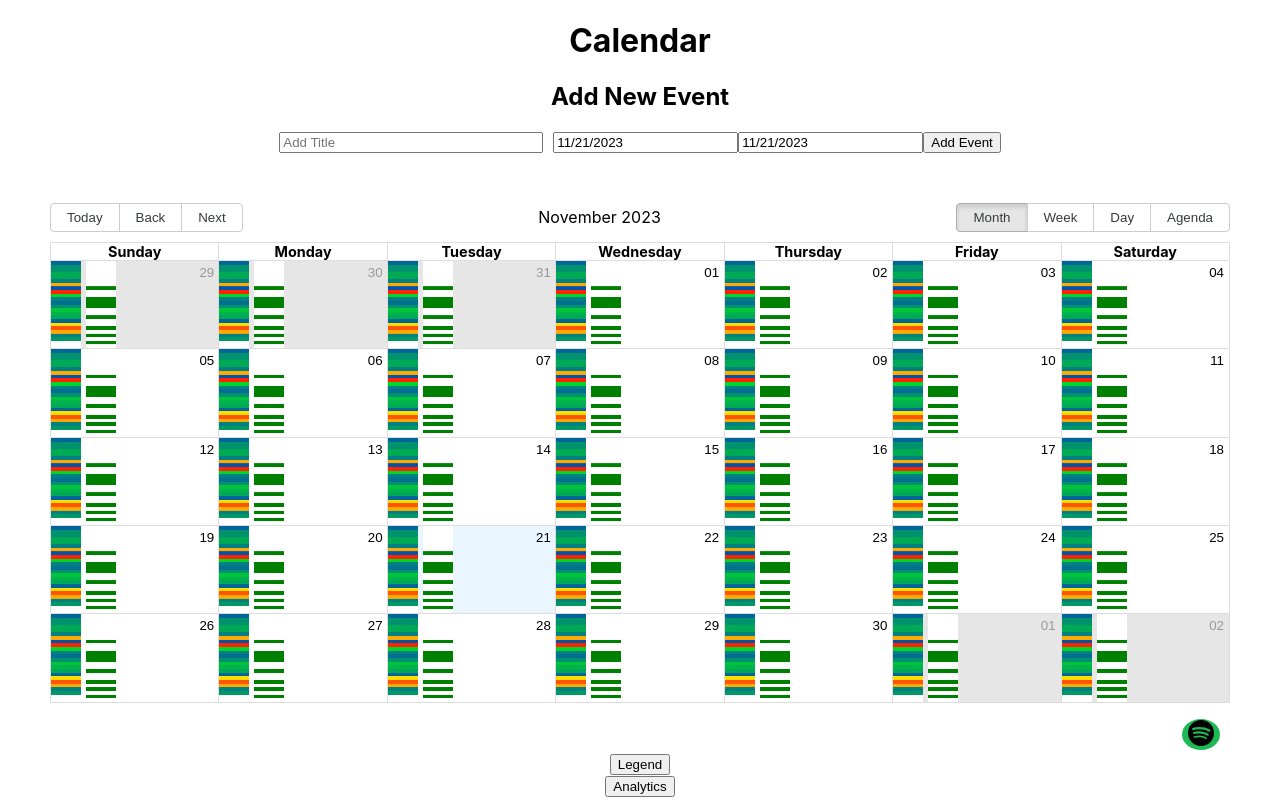
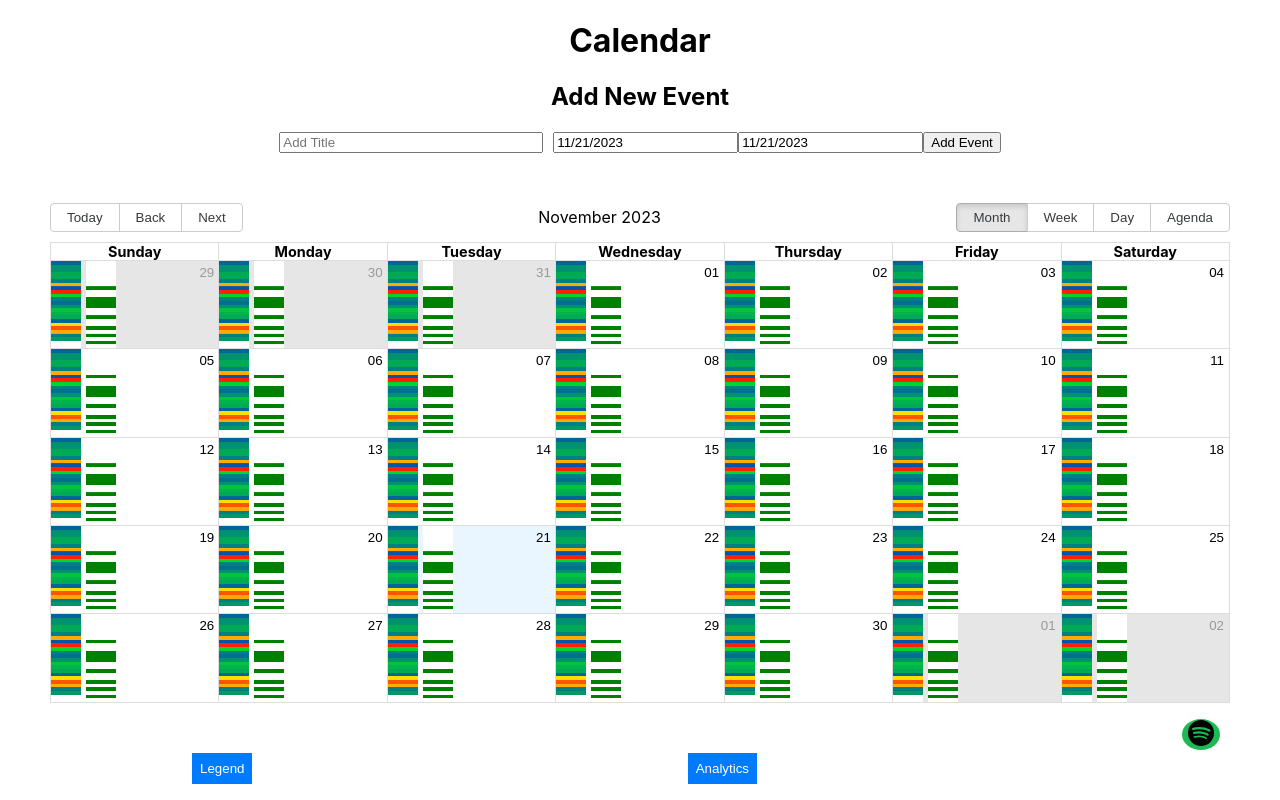
Before and after one commit to SamyCoder/calendarHealth, a React (Create React App) app: page / in a window 1280 px wide. Built offline with nearby package versions, Linux system fonts and the light colour scheme.

Commit message:
modified legend button and fixed colors

```diff
--- a/src/App.css
+++ b/src/App.css
@@ -1,6 +1,77 @@
 .App {
-	text-align: center;
+    text-align: center;
 }
-.rbc-event-content, .rbc-event-label {
+
+.rbc-event-content,
+.rbc-event-label {
     color: black !important;
 }
+
+/* .collapsible .content {
+    padding: 6px;
+    background-color: #eeeeee;
+}
+.collapsible .header {
+    background-color: #dddddd;
+    padding: 6px;
+    cursor: pointer;
+} */
+
+
+.control-panel {
+    display: flex;
+    margin-left: 15%;
+}
+
+.legend-container,
+.analytics-container {
+    margin-right: 40%;
+}
+
+
+/* .legend-container {
+    position: relative;
+    bottom: 5px
+} */
+
+.legend-toggle {
+    background-color: #007bff;
+    color: white;
+    border: none;
+    padding: 8px;
+    cursor: pointer;
+}
+
+.legend-popup {
+    position: absolute;
+    left: 5%;
+    background-color: white;
+    border: 1px solid #ccc;
+    padding: 8px;
+    box-shadow: 0 2px 5px rgba(0, 0, 0, 0.1);
+}
+
+.analytics-popup {
+    position: absolute;
+    left: 35%;
+    background-color: white;
+    border: 1px solid #ccc;
+    padding: 8px;
+    box-shadow: 0 2px 5px rgba(0, 0, 0, 0.1);
+}
+
+.legend-item {
+    display: flex;
+    align-items: center;
+    margin-bottom: 8px;
+}
+
+.legend-color-box {
+    width: 20px;
+    height: 20px;
+    margin-right: 8px;
+}
+
+.legend-text {
+    font-size: 14px;
+}
--- a/src/App.js
+++ b/src/App.js
@@ -10,6 +10,24 @@ import "react-datepicker/dist/react-datepicker.css";
 import "./App.css";
 
 import DataSender from './Dataparser';  // Import DataSender
+// import useCollapse from 'react-collapsed';
+
+// function Collapsible() {
+//     const { getCollapseProps, getToggleProps, isExpanded } = useCollapse();
+//     return (
+//         <div className="collapsible">
+//             <div className="header" {...getToggleProps()}>
+//                 {isExpanded ? 'Collapse' : 'Expand'}
+//             </div>
+//             <div {...getCollapseProps()}>
+//                 <div className="content">
+//                     Now you can see the hidden content. <br /><br />
+//                     Click again to hide...
+//                 </div>
+//             </div>
+//         </div>
+//     );
+// }
 
 const locales = {
     "en-US": require("date-fns/locale/en-US"),
@@ -61,12 +79,19 @@ const LegendButton = () => {
 
             {showLegend && (
                 <div className="legend-popup">
+                    <p>
+                       Left Bar: Corresponding colors for the average heart rate range (bpm)
+                    </p>
                     {legendContent.map((item, index) => (
                         <div key={index} className="legend-item">
                             <span className="legend-color-box" style={{ backgroundColor: item.color }}></span>
                             <span className="legend-text">{item.text}</span>
                         </div>
                     ))}
+                    <p>-----------------------------------------------------</p>
+                    <p>
+                       Spotify Bar (Right Bar): Green represents users actively listening music
+                    </p>
                 </div>
             )}
         </div>
@@ -88,7 +113,7 @@ const AnalyticsButton = () => {
             </button>
 
             {showLegend && (
-                <div className="legend-popup">
+                <div className="analytics-popup">
                     {analyticsContent.map((item, index) => (
                         <div key={index} className="legend-item">
                             <span className="legend-text">{item.text}</span>
@@ -223,7 +248,7 @@ function App() {
             border: '1px solid #0a407b', // A darker border color than the background
             padding: '2px 5px', // Top and bottom padding of 2px, left and right padding of 5px
             borderRadius: '5px', // Rounded corners
-            fontSize: '1.2rem', // Smaller font size
+            fontSize: '1rem', // Smaller font size
             textOverflow: 'ellipsis', // Add an ellipsis when the text is too long
             whiteSpace: 'nowrap', // Keep the event text on a single line
             overflow: 'hidden', // Hide overflowed content
@@ -377,6 +402,9 @@ function App() {
 
     return (
         <div className="App">
+
+            {/* <Collapsible /> */}
+
             <h1>Calendar</h1>
             <h2>Add New Event</h2>
             <div>
@@ -468,6 +496,7 @@ function App() {
                     <p>{popupText}</p>
                     <button onClick={closePopup}>Close</button>
                 </div>
+
             )}
 
 
```
